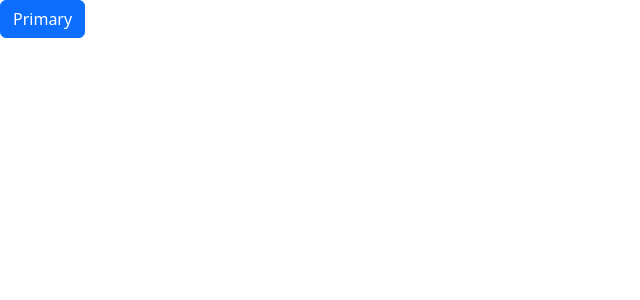
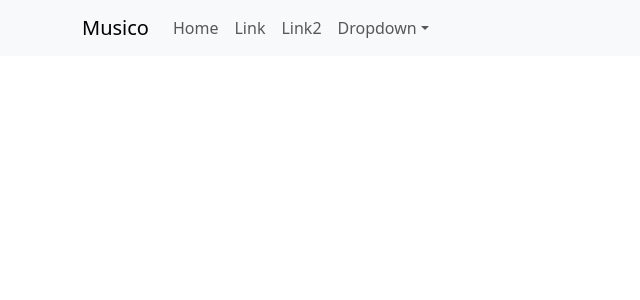
Before and after one commit to JennaMeri625/Musico, a React (Create React App) app in the folder frontend/front/: page / in a window 1280 px wide. Shown: the top 300 px of the page, without its empty margins (0-640 px from the left). Built offline with nearby package versions, Linux system fonts and the light colour scheme.

Commit message:
added nav

```diff
--- a/frontend/front/package.json
+++ b/frontend/front/package.json
@@ -12,6 +12,7 @@
     "@types/react-dom": "^18.2.5",
     "bootstrap": "^5.3.0",
     "react": "^18.2.0",
+    "react-bootstrap": "^2.7.4",
     "react-dom": "^18.2.0",
     "react-scripts": "5.0.1",
     "typescript": "^4.9.5",
--- a/frontend/front/src/App.tsx
+++ b/frontend/front/src/App.tsx
@@ -1,10 +1,35 @@
+import React from "react";
+import Container from "react-bootstrap/Container";
+import Nav from "react-bootstrap/Nav";
+import Navbar from "react-bootstrap/Navbar";
+import NavDropdown from "react-bootstrap/NavDropdown";
 
 function App() {
   return (
-    <div className="App">
-      <button type="button" className="btn btn-primary">Primary</button>
+    <Navbar bg="light" expand="lg">
+      <Container>
+        <Navbar.Brand href="#home">Musico</Navbar.Brand>
+        <Navbar.Toggle aria-controls="basic-navbar-nav" />
+        <Navbar.Collapse id="basic-navbar-nav">
+          <Nav className="me-auto">
+            <Nav.Link href="#home">Home</Nav.Link>
+            <Nav.Link href="#link">Link</Nav.Link>
+            <Nav.Link href="#link2">Link2</Nav.Link>
+            <NavDropdown title="Dropdown" id="basic-nav-dropdown">
+              <NavDropdown.Item href="#action/3.1">Action</NavDropdown.Item>
+              <NavDropdown.Item href="#action/3.2"></NavDropdown.Item>
+              <NavDropdown.Item href="#action/3.3">Something</NavDropdown.Item>
+              <NavDropdown.Divider />
+              <NavDropdown.Item href="#action/3.4"></NavDropdown.Item>
+            </NavDropdown>
+          </Nav>
+        </Navbar.Collapse>
+      </Container>
+    </Navbar>
+    // <div className="App">
+    //   <button type="button" className="btn btn-primary">Primary</button>
 
-    </div>
+    // </div>
   );
 }
 
```
Also changed, not shown: 1 other file (tests, documents, lock files or other folders).
